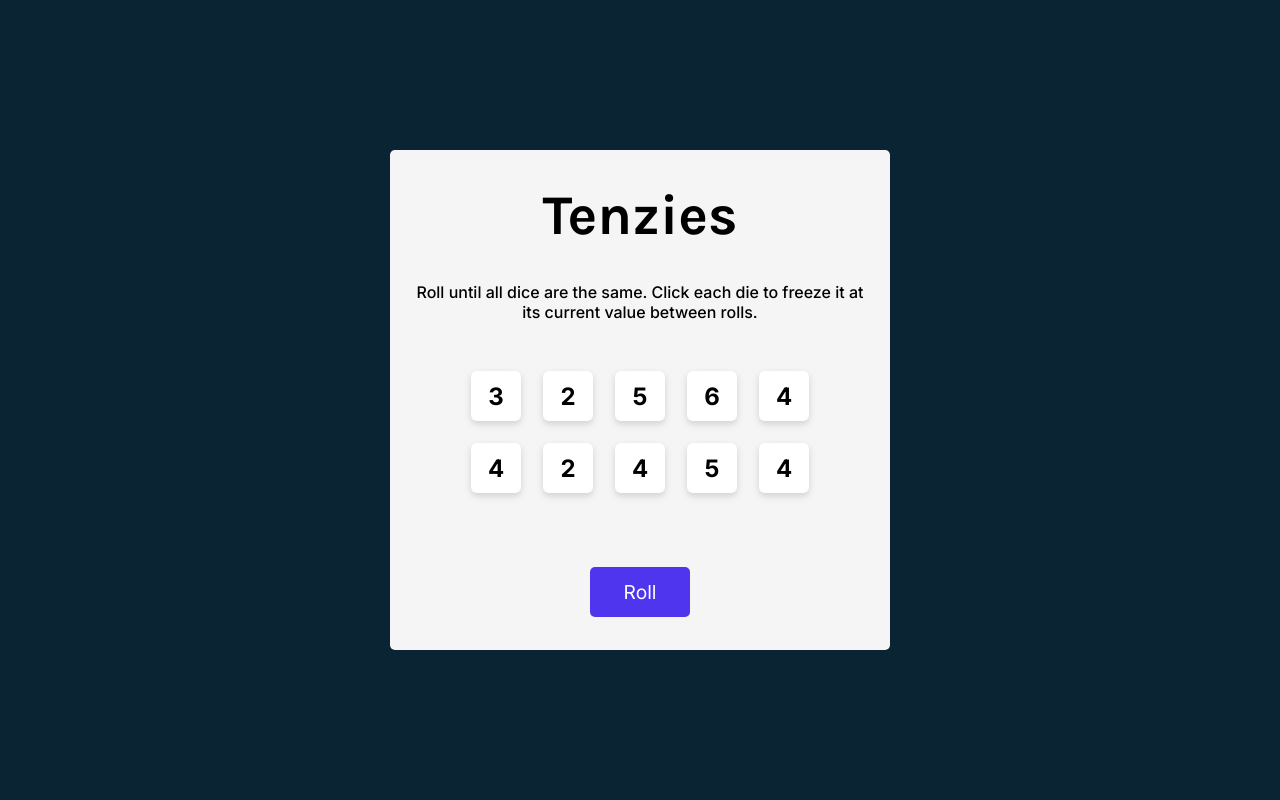
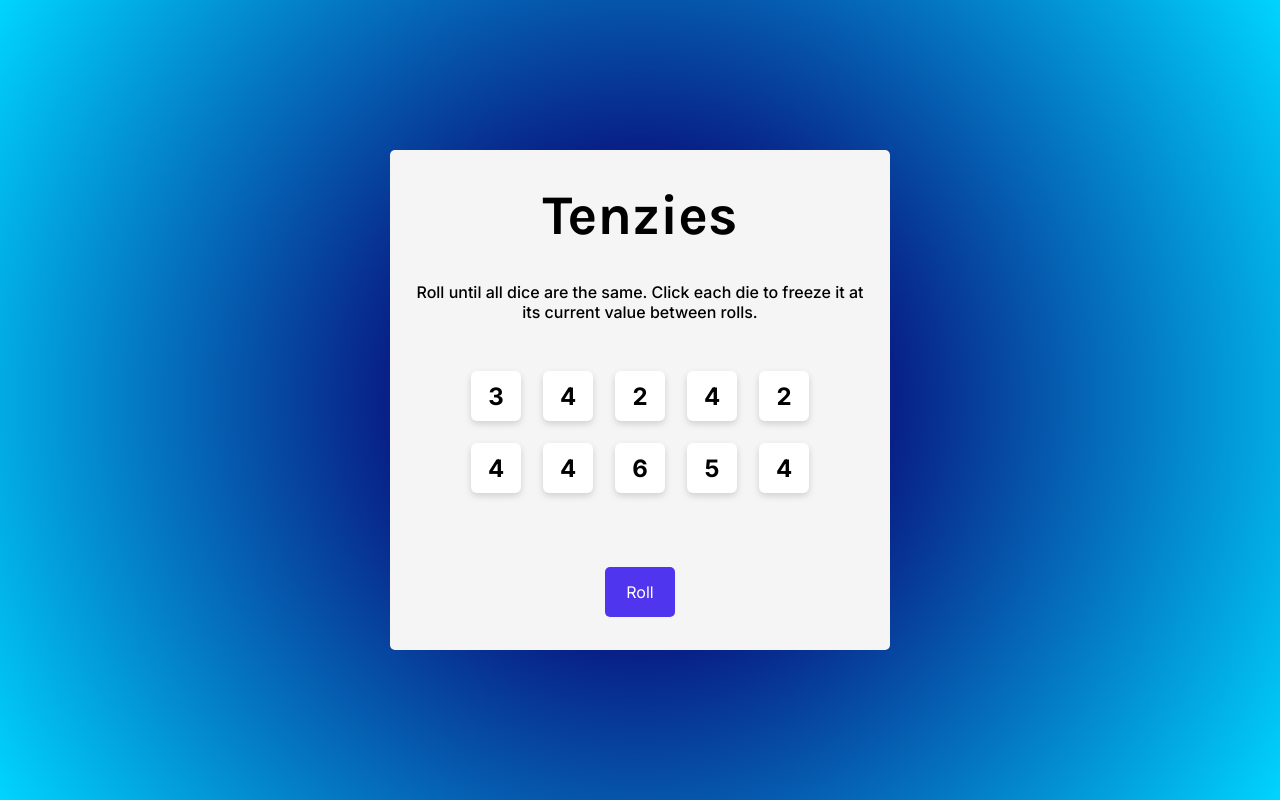
Before and after one commit to aneeshsunganahalli/Tenzies, a React (Vite) app: page / in a window 1280 px wide. Built offline with nearby package versions, Linux system fonts and the light colour scheme.

Commit message:
Completed the game

```diff
--- a/index.html
+++ b/index.html
@@ -8,7 +8,7 @@
     <link rel="preconnect" href="https://fonts.gstatic.com" crossorigin>
     <link href="https://fonts.googleapis.com/css2?family=Anton&family=Inter:ital,opsz,wght@0,14..32,100..900;1,14..32,100..900&family=Karla:ital,wght@0,200..800;1,200..800&family=Poppins:ital,wght@0,100;0,200;0,300;0,400;0,500;0,600;0,700;0,800;0,900;1,100;1,200;1,300;1,400;1,500;1,600;1,700;1,800;1,900&family=Roboto:ital,wght@0,100;0,300;0,400;0,500;0,700;0,900;1,100;1,300;1,400;1,500;1,700;1,900&display=swap" rel="stylesheet">
     <meta charset="UTF-8" />
-    <link rel="icon" type="image/svg+xml" href="/vite.svg" />
+    <link rel="icon" type="image/svg+xml" href="/dice.jpeg" />
     <meta name="viewport" content="width=device-width, initial-scale=1.0" />
     <title>Tenzies</title>
   </head>
--- a/package.json
+++ b/package.json
@@ -12,6 +12,7 @@
   "dependencies": {
     "nanoid": "^5.0.9",
     "react": "^18.3.1",
+    "react-confetti": "^6.1.0",
     "react-dom": "^18.3.1"
   },
   "devDependencies": {
--- a/src/App.css
+++ b/src/App.css
@@ -19,11 +19,13 @@ main{
 .roll{
   background-color: #5035EE;
   border: none;
-  width: 100px;
+  white-space: nowrap;
+  width: auto;
+  padding: 6px 21px;
   height: 50px;
   color:white;
   font-family: Inter, sans-serif;
-  font-size: 1.2rem;
+  font-size: 1rem;
   border-radius: 5px;
   cursor: pointer;
 }
--- a/src/App.jsx
+++ b/src/App.jsx
@@ -1,12 +1,14 @@
 import React from 'react';
 import Die from '../Components/Die'
 import { nanoid } from 'nanoid';
+import Confetti from 'react-confetti';
 import './App.css'
 
 function App() {
 
-  const [diceState, setDiceState] = React.useState(generateAllNewDice())
+  const [diceState, setDiceState] = React.useState(() => generateAllNewDice())
 
+  const gameWon = diceState.every(die => die.isHeld) && diceState.every(die => die.value === diceState[0].value)
 
   function generateAllNewDice() {
     const numberArray = [];
@@ -22,11 +24,17 @@ function App() {
   }
 
   function rollDice(){
+    if(!gameWon){
     setDiceState(oldDice => oldDice.map(die =>
       die.isHeld?
       die : {...die, value: Math.ceil(Math.random() * 6)}
     ))
   }
+    else {
+      setDiceState(generateAllNewDice());
+    }
+  }
+
 
   function hold(id){
       setDiceState(oldDice => oldDice.map(die =>
@@ -47,13 +55,14 @@ function App() {
 
   return (
       <main>
+        {gameWon && <Confetti />}
         <h1 className='title'>Tenzies</h1>
         <p className='instructions'>Roll until all dice are the same. Click each die to freeze it at its current value between rolls.</p>
         <div className="dice-container">
           {diceElements}
         </div>
         <button onClick={rollDice} className='roll'>
-          Roll
+          {gameWon? "New Game" : "Roll"}
         </button>
       </main>
   )
--- a/src/index.css
+++ b/src/index.css
@@ -3,7 +3,8 @@
 }
 body{
   margin: 0;
-  background-color: #0B2434;
+  background: rgb(2,0,36);
+  background: radial-gradient(circle, rgba(2,0,36,1) 0%, rgba(9,9,121,1) 25%, rgba(0,212,255,1) 100%);
   padding: 20px;
   display: flex;
   flex-direction: column;
```
Also changed, not shown: public/dice.jpeg (added), 1 other file (tests, documents, lock files or other folders).
